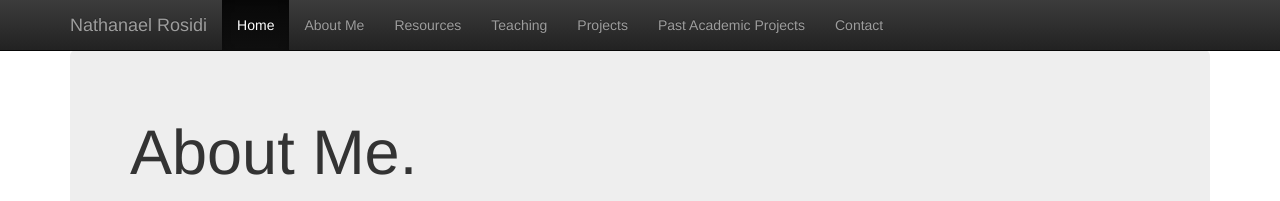
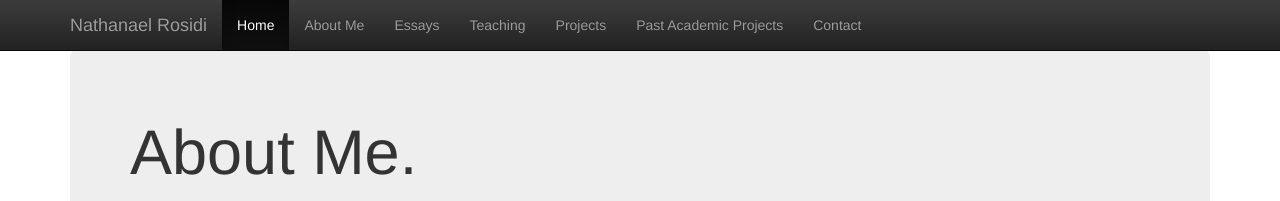
Before and after one commit to nlrosidi/nlrosidi.github.io, a Jekyll site: the page index.html, which Jekyll copies as it is, in a window 1280 px wide. Shown: the top 201 px of the page. Built offline with Jekyll 4.4.1, drawn with Linux system fonts in a browser that asks for light colours; nearby versions of some CDN libraries.

Commit message:
Update index.html

```diff
--- a/index.html
+++ b/index.html
@@ -43,7 +43,7 @@
           <ul class="nav navbar-nav">
             <li class="active"><a href="#">Home</a></li>
             <li><a href="#aboutme">About Me</a></li>
-	    <li><a href="#resources">Resources</a></li>
+	    <li><a href="#essays">Essays</a></li>
 	    <li><a href="#teaching">Teaching</a></li>
 	    <li><a href="#project">Projects</a></li>
             <li><a href="#pastproject">Past Academic Projects</a></li>
@@ -55,7 +55,7 @@
 
     <div class="container">
 	<div class="jumbotron">
-  	    <h1 class="display-4">About Me.</h1>
+  	    <h1 class="display-4" id="aboutme">About Me.</h1>
 	    <p class="lead">Just a few things I've done and a few things I'm doing</p>
 	    <hr class="my-4">
             <div class="row">
@@ -70,7 +70,7 @@
 	</div>
 
 	<div class="container-fluid">
-	  <h2 id="resources">Essays.</h2>
+	  <h2 id="essays">Essays.</h2>
 	  <ul>
             <li>Some of my essays on analytics, data science, and education.<a target="_blank" href="https://medium.com/@nathanrosidi"> My essays.</a><a target="_blank" href="https://hackernoon.com/u/falco925"> More essays.</a></li>
 	  </ul>
```
